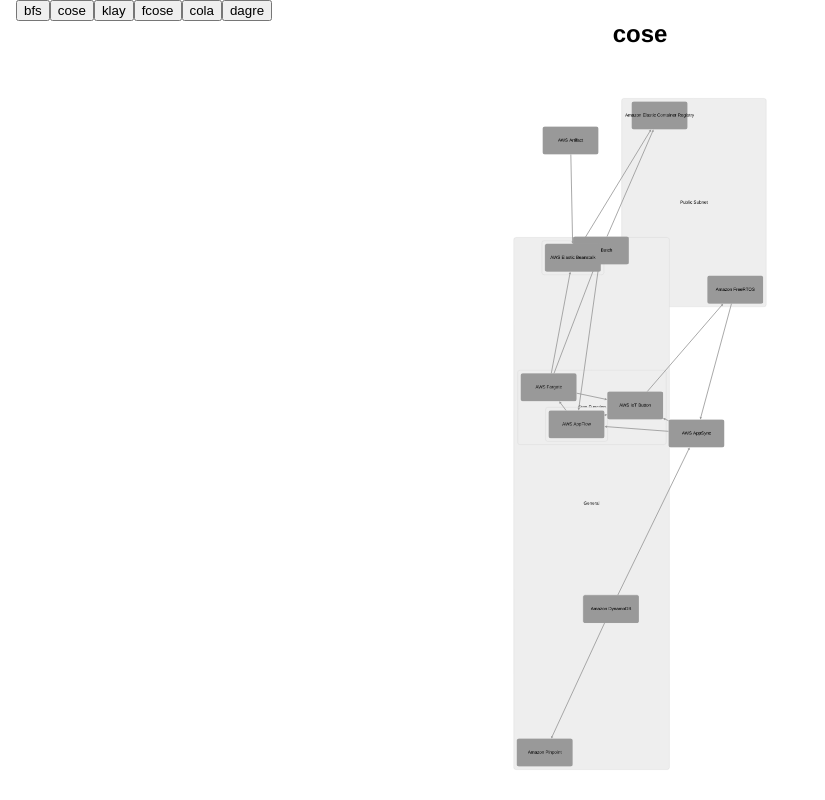
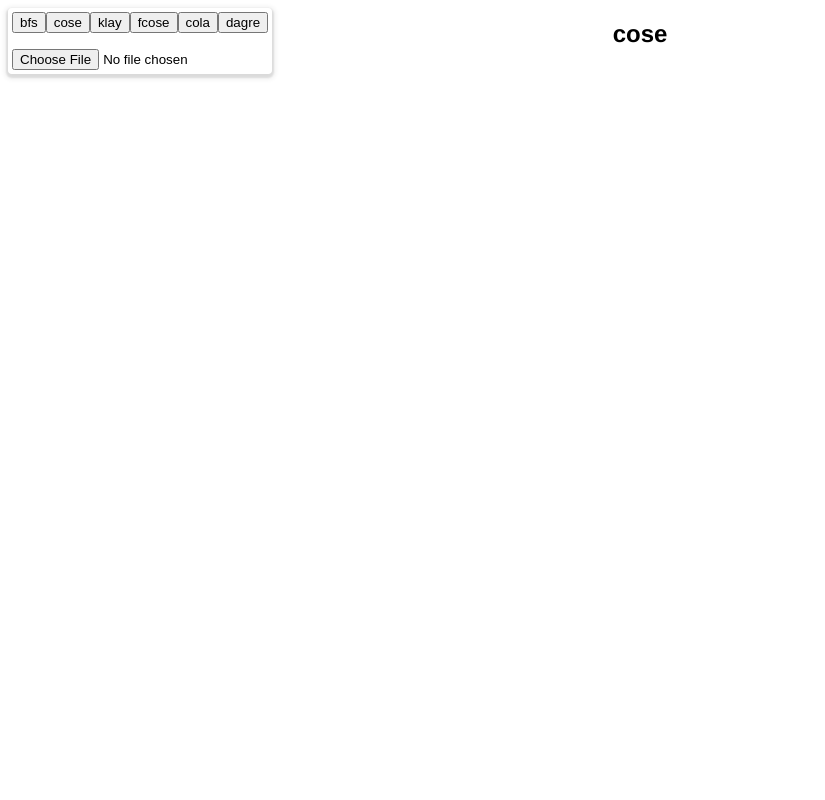
Before and after one commit to AleksandrSl/graphs-layout, a website built with Vite: page index.html in a window 1280 px wide. Both pictures are taken after a click on the button "cose". Shown: the whole page, without its empty margins (0-825 px from the left). Built offline with nearby package versions, Linux system fonts and the light colour scheme; what cytoscape-cola, cytoscape-dagre, cytoscape-klay would draw is missing.

Commit message:
Add ability to load jsons

```diff
--- a/src/main.ts
+++ b/src/main.ts
@@ -1,5 +1,4 @@
 import './style.css'
-import {data} from "./data";
 import cytoscape from "cytoscape";
 import {bfsOptions} from "./layout-settings/bfs";
 import {cose} from "./layout-settings/cose";
@@ -21,10 +20,22 @@
 cytoscape.use(cola);
 cytoscape.use(dagre)
 
+const layouts = {
+    bfs: bfsOptions,
+    cose: cose,
+    klay: klayOptions,
+    fcose: fcoseOptions,
+    cola: colaOptions,
+    dagre: dagreOptions,
+}
+
 const app = document.querySelector<HTMLDivElement>('#app')!
 
 app.innerHTML = `
-<div id="buttons"></div>
+<div class="toolbar">
+  <div id="buttons"></div>
+  <input id='upload-file' type="file">
+</div>
 <h2 id="algorithm-name">default</h2>
 <div id='cy'></div>
 `
@@ -50,14 +61,9 @@
     }
 }
 
-
 let cy = cytoscape({
     container: document.getElementById('cy'),
-    elements: [
-        ...data.groups.map(mapGroup),
-        ...data.nodes.map(mapNode),
-        ...data.connections.map(mapConnection),
-    ],
+    elements: [],
     style: [
         {
             selector: 'node',
@@ -74,18 +80,24 @@
                 'curve-style': "bezier",
                 'target-arrow-shape': 'triangle'
             }
-        }
-    ]
+        },
+    ],
 })
 
 
-const layouts = {
-    bfs: bfsOptions,
-    cose: cose,
-    klay: klayOptions,
-    fcose: fcoseOptions,
-    cola: colaOptions,
-    dagre: dagreOptions,
+function draw(cy: cytoscape.Core, data: { groups: any[], nodes: any[], connections: any[]}) {
+    cy.elements().remove();
+    cy.add([
+        ...data.groups.map(mapGroup),
+        ...data.nodes.map(mapNode),
+        ...data.connections.map(mapConnection),
+    ])
+    setLayout('bfs')
+}
+
+function setLayout(name: keyof typeof layouts) {
+    document.querySelector('#algorithm-name')!.textContent = name
+    cy.layout(layouts[name]).run()
 }
 
 // @ts-ignore
@@ -94,12 +106,28 @@
 });
 
 const container = document.getElementById("buttons")!
-Object.entries(layouts).forEach(([name, layout]) => {
+Object.keys(layouts).forEach((name) => {
     const button = document.createElement("button")
     button.innerText = name
     button.addEventListener("click", () => {
-        document.querySelector('#algorithm-name')!.textContent = name
-        cy.layout(layout).run()
+        setLayout(name as keyof typeof layouts)
     })
     container.append(button)
 })
+
+const uploadFileInput = document.querySelector('#upload-file')! as HTMLInputElement
+uploadFileInput.addEventListener("change", (event) => {
+    // @ts-ignore
+    const file = event.target.files[0]
+    const reader = new FileReader();
+    reader.readAsText(file);
+
+    reader.onload = function() {
+        const data = JSON.parse(reader.result as string)
+        draw(cy, data)
+    };
+
+    reader.onerror = function() {
+        console.log(reader.error);
+    };
+})
--- a/src/style.css
+++ b/src/style.css
@@ -19,9 +19,17 @@
     text-align: center;
 }
 
+.toolbar {
+    position: fixed;
+    left: 8px;
+    top: 8px;
+    padding: 4px;
+    border-radius: 4px;
+    box-shadow: 0 2px 2px 2px rgba(0, 0, 0, .1), 0 2px 4px 4px rgba(0, 0, 0, .05);
+}
+
 #buttons {
-    position: fixed;
-    left: 16px;
+    margin-bottom: 16px;
     display: flex;
 }
 
```
